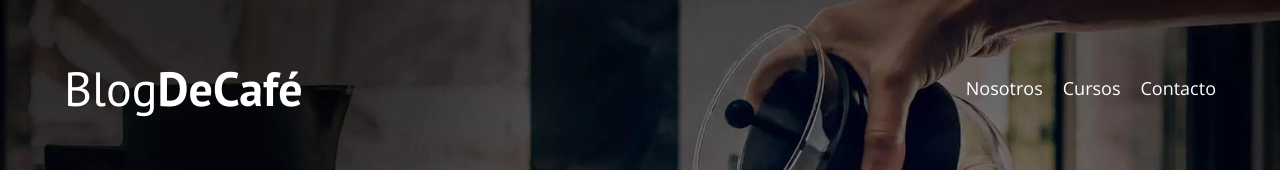
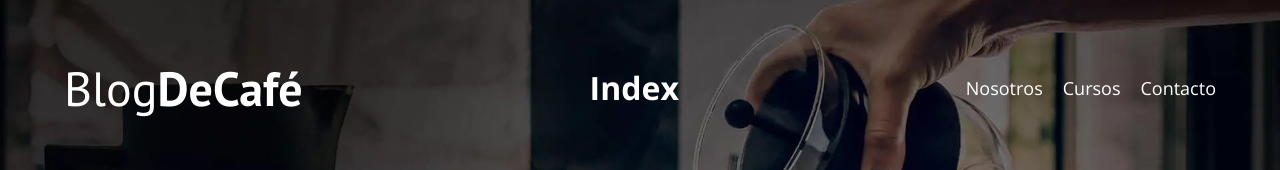
Before and after one commit to FSobrino92/ProyectoConjuntoWeb, a plain HTML site: page blogDeCafe.html in a window 1280 px wide. Shown: the top 170 px of the page. Drawn offline with nearby package versions, Linux system fonts and the light colour scheme.

Commit message:
Index add

```diff
--- a/blogDeCafe.html
+++ b/blogDeCafe.html
@@ -33,7 +33,7 @@
                 <a class="logo" href="blogDeCafe.html">
                     <h1 class="logo__nombre no-margin centrar-texto">Blog<span class="logo__bold">DeCafé</span></h1>
                 </a>
-
+                    <a href="index.html" class="Inicio">Index</a>
                 <nav class="navegacion">
                     <a href="nosotrosCafe.html" class="navegacion__enlace">Nosotros</a>
                     <a href="cursosCafe.html" class="navegacion__enlace">Cursos</a>
--- a/css/styleBlogCafe.css
+++ b/css/styleBlogCafe.css
@@ -109,7 +109,11 @@ img{
 .logo__bold {
     font-weight: bold;
 }
-
+.Inicio {
+    color: var(--blanco);
+    font-weight: bold;
+    font-size: xx-large;
+}
 @media (min-width: 768px) {
  .navegacion {
     display: flex;
```
